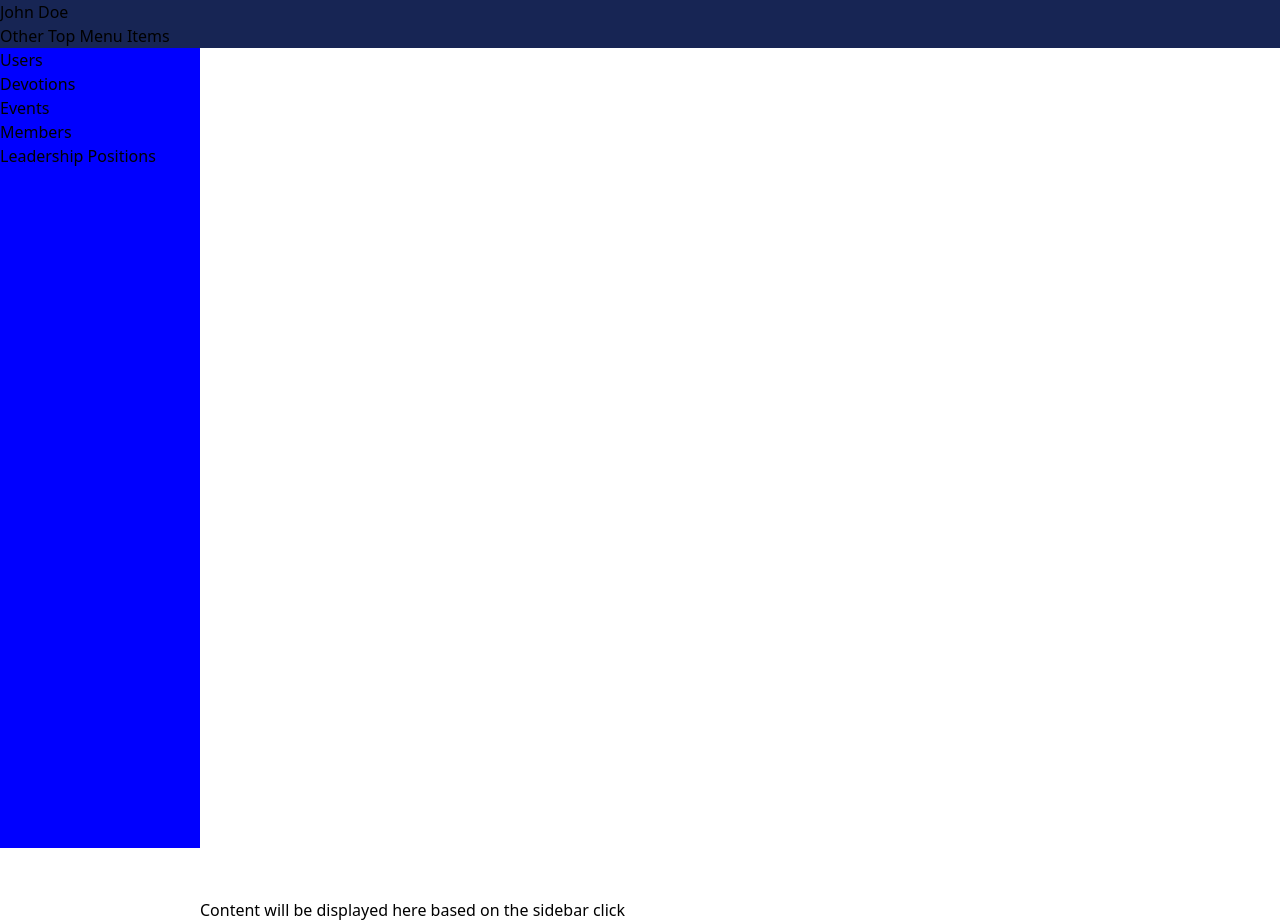
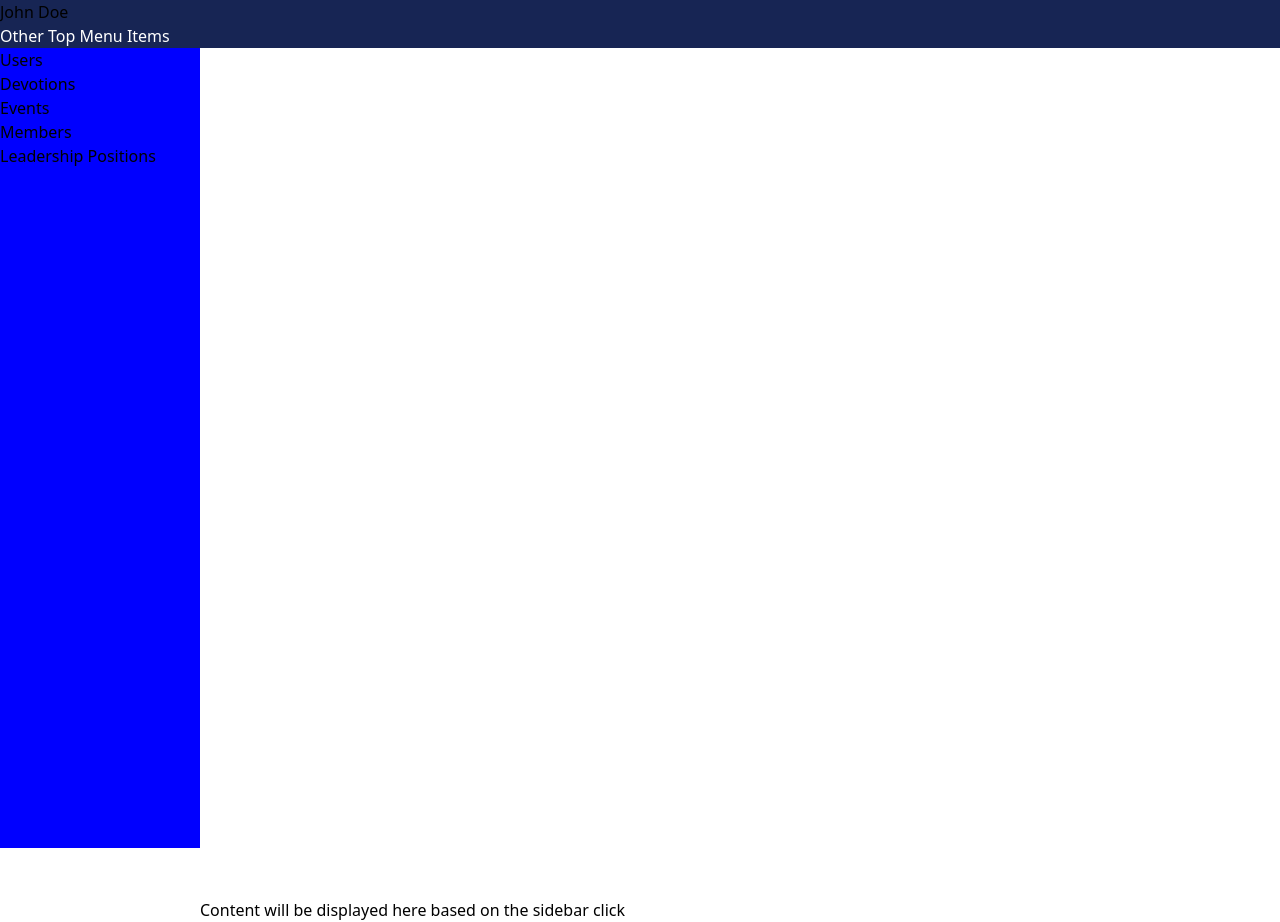
Before and after one commit to mercymugambi/aic_react_app, a React (Create React App) app: page / in a window 1280 px wide. Built offline with nearby package versions, Linux system fonts and the light colour scheme; a web font is replaced by a local one.

Commit message:
Add styling to the dashboard

```diff
--- a/src/components/Dashboard/TopMenu.js
+++ b/src/components/Dashboard/TopMenu.js
@@ -4,7 +4,7 @@ const TopMenu = ({ user }) => {
   return (
     <div className='bg-blue-950'>
       <div>{user}</div>
-      <div>Other Top Menu Items</div>
+      <div className='text-primary'>Other Top Menu Items</div>
     </div>
   );
 };
--- a/tailwind.config.js
+++ b/tailwind.config.js
@@ -4,7 +4,11 @@ module.exports = {
     "./src/**/*.{js,jsx,ts,tsx}",
   ],
   theme: {
-    extend: {},
+    extend: {
+      colors: {
+        'primary': '#fff'
+      },
+    },
   },
   plugins: [],
 }
```
